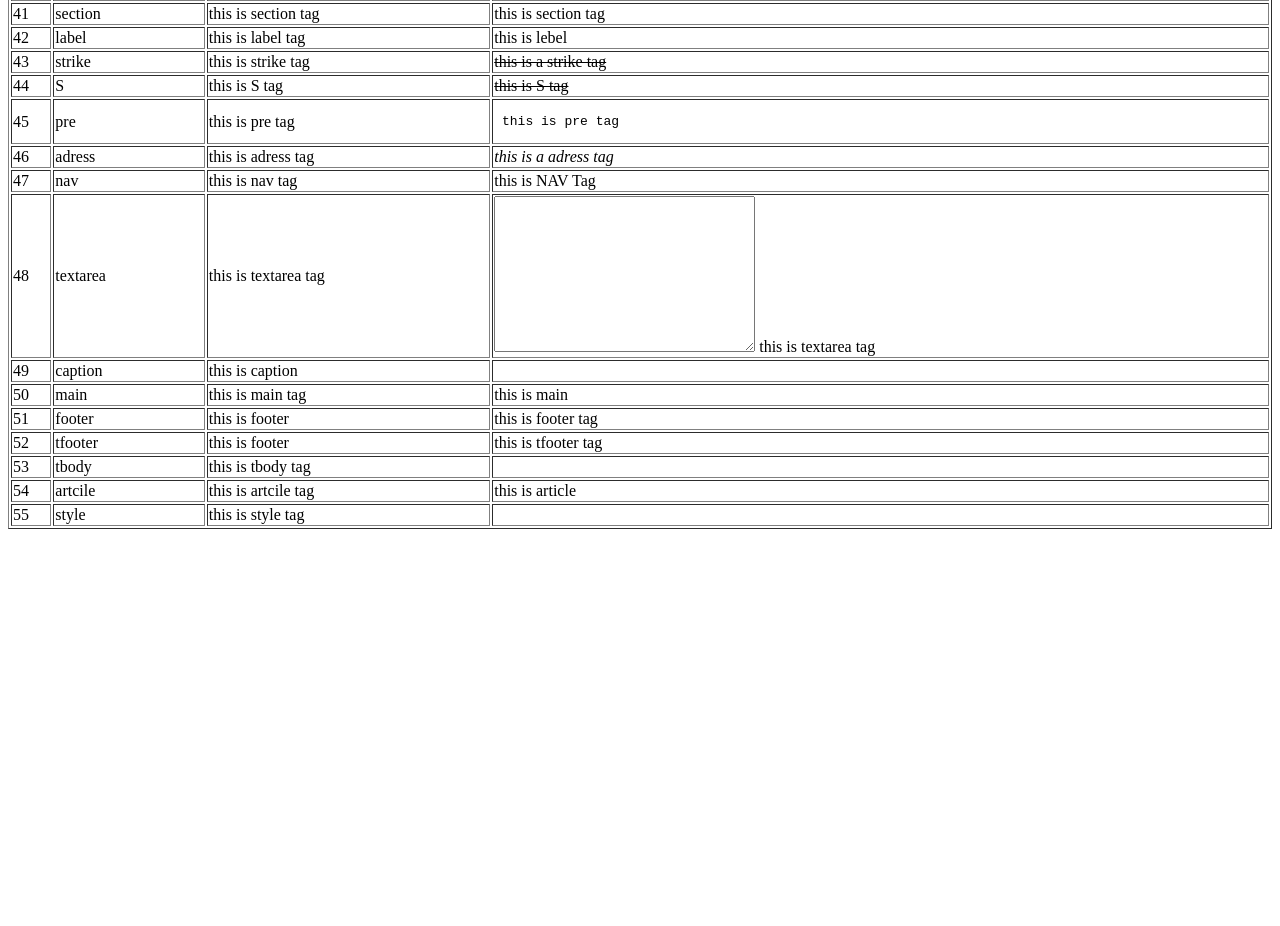
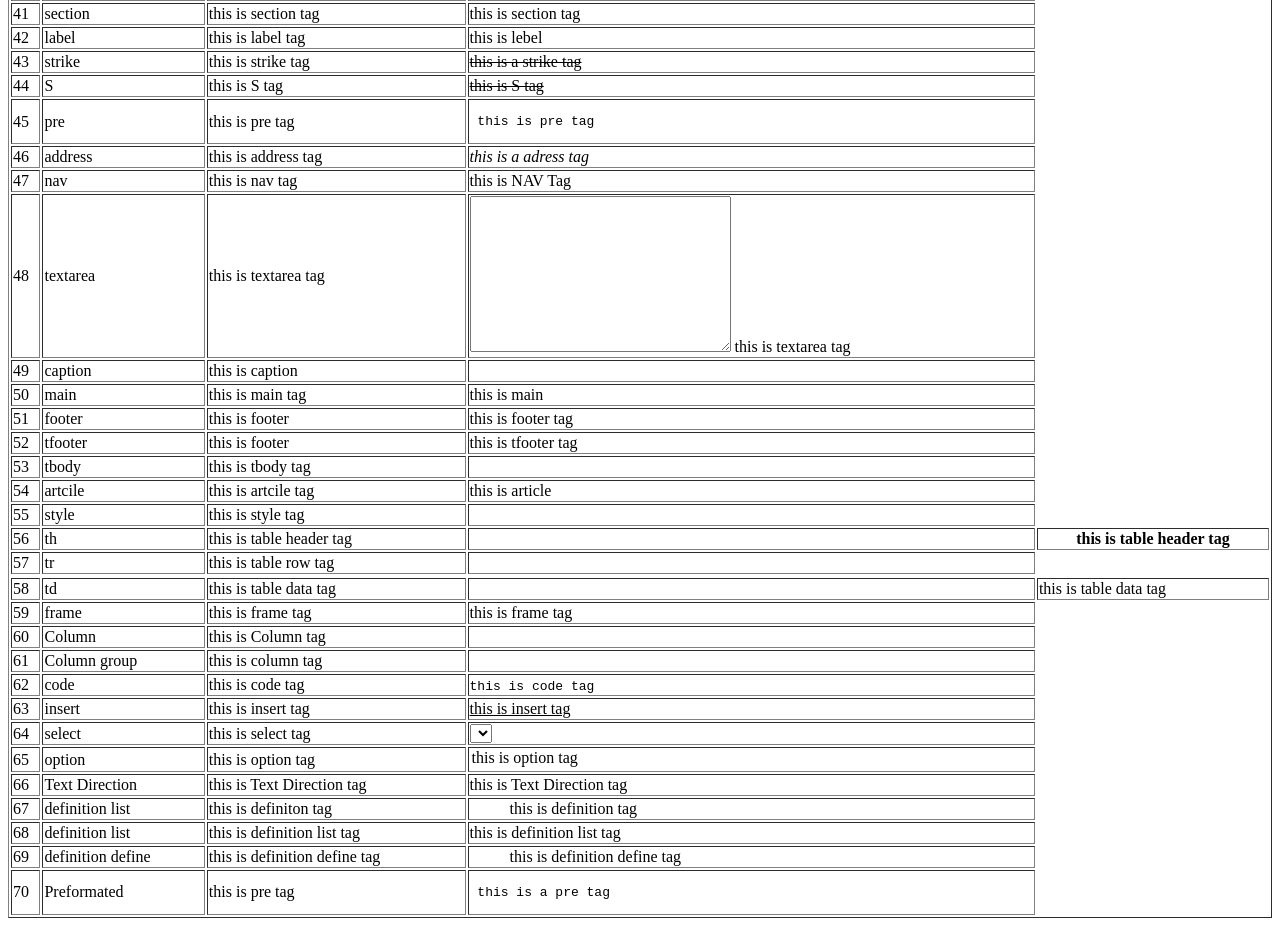
Before and after one commit to devmahmudul/htmkl-tag, a plain HTML site: page index.html in a window 1280 px wide. Shown: the part 1813-2739 px from the top of the page. Before the commit the page ends 2350 px from the top, so only its background shows below. Drawn offline with Linux system fonts and the light colour scheme.

Commit message:
fainal-commit

```diff
--- a/index.html
+++ b/index.html
@@ -287,8 +287,8 @@
      </tr>
      <tr>
          <td>46</td>
-         <td> adress</td>
-         <td> this is adress tag</td>
+         <td> address</td>
+         <td> this is address tag</td>
          <td> <address> this is a adress tag</address></td>
      </tr>
      <tr>
@@ -347,7 +347,101 @@
          <td> this is style tag</td>
          <td><style this is a stle tag> this is style</style></td>
      </tr>
+     <tr>
+        <td>56</td>
+        <td> th</td>
+        <td> this is  table header tag</td>
+        <td> <th> this is table header tag </th></td>
 
+        </tr>
+        <tr>
+            <td>57</td>
+            <td> tr</td>
+            <td> this is table row tag</td>
+            <td><tr> this is table row tag</tr></td>
+
+            </tr>
+            <tr>
+                <td> 58</td>
+                <td> td</td>
+                <td> this is table data tag </td>
+                <td> <td> this is table data tag</td></td>
+                </tr>
+                <tr>
+                <td> 59</td>
+                <td> frame</td>
+                <td> this is frame tag</td>
+                <td> <frame> this is frame tag</td>
+
+                </tr>
+                <tr>
+                <td>60</td>
+                <td> Column</td>
+                <td> this is Column tag</td>
+                <td><col> this is Column tag </td>
+
+                </tr>
+                <tr>
+                <td>61</td>
+                <td> Column group</td>
+                <td> this is column tag</td>
+                <td><colgroup> this is Column group tag</colgroup></td>
+                </tr>
+                <tr>
+                <td>62</td>
+                <td>code</td>
+                <td> this is code tag</td>
+                <td> <code> this is code tag</code></td>
+                </tr>
+                <tr>
+                <td>63</td>
+                <td>insert</td>
+                <td> this is insert tag</td>
+                <td> <ins> this is insert tag</ins></td>
+                </tr>
+                <tr>
+                <td>64</td>
+                <td> select</td>
+                <td> this is select tag</td>
+                <td> <select name="city" id="none"></select></td>
+                </tr>
+                <tr>
+                <td>65</td>
+                <td> option </td>
+                <td>this is option tag</td>
+                <td><option value="mamhudul"> this is option tag</option></td>
+                </tr>
+            <tr>
+            <td>66</td>
+            <td> Text Direction</td>
+            <td> this is Text Direction tag</td>
+            <td>  this is Text Direction tag <bdo dir="left"> </bdo></td>
+            </tr>
+            <tr>
+            <td>67</td>
+            <td>definition list</td>
+            <td> this is definiton tag</td>
+            <td><dd> this is definition tag</dd></td>
+            </tr>
+            <tr>
+            <td>68</td>
+            <td> definition list</td>
+            <td> this is  definition list tag</td>
+            <td> <dt> this is  definition list tag</dt></td>
+            </tr>
+            <tr>
+            <td>69</td>
+            <td>  definition define</td>
+            <td> this is  definition define tag</td>
+            <td> <dd> this is  definition define tag</dd></td>
+            </tr>
+            <tr>
+            <td> 70</td>
+            <td>Preformated</td>
+            <td> this is pre tag</td>
+            <td> <pre> this is a pre tag</pre></td>
+
+            </tr>
 
 </table>
 
```
